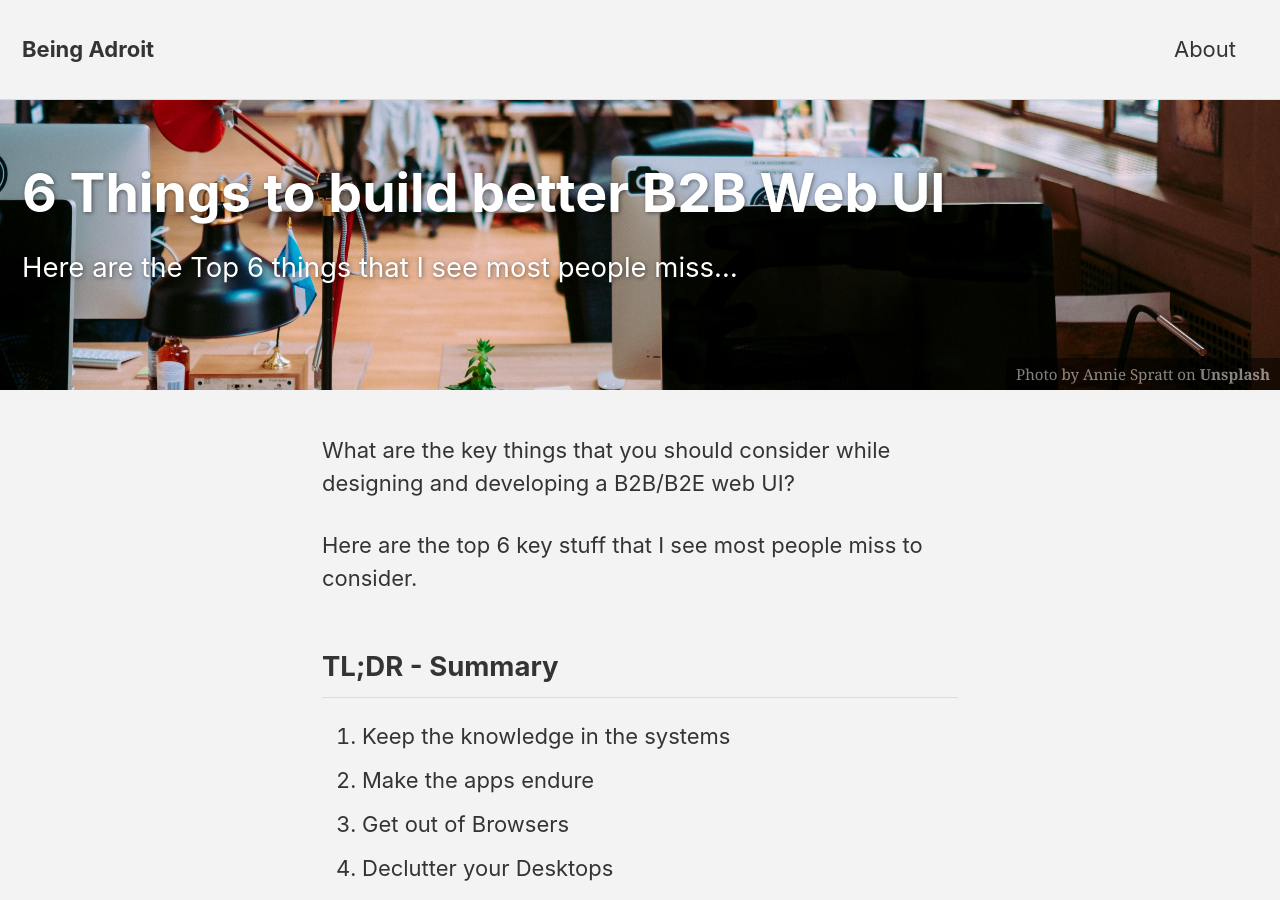
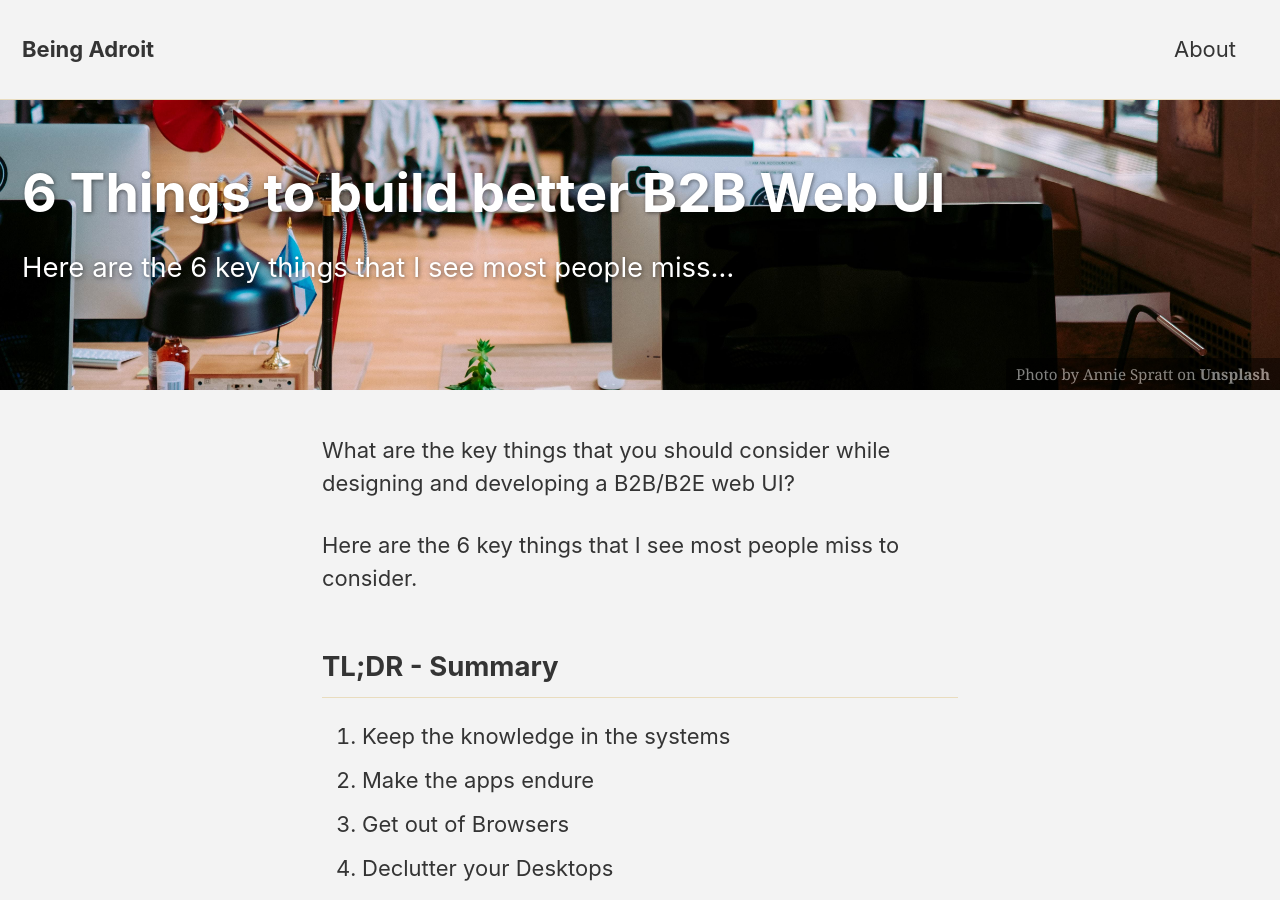
Before and after one commit to arun-ar/arun-ar.github.io, a Jekyll site: the page built from _posts/2018-07-26-6-things-to-build-better-b2b-web-ui.markdown, in a window 1280 px wide and 900 px high. Built offline with Jekyll 4.4.1, drawn with Linux system fonts in a browser that asks for light colours; nearby versions of some CDN libraries.

```diff
--- a/_posts/2018-07-26-6-things-to-build-better-b2b-web-ui.markdown
+++ b/_posts/2018-07-26-6-things-to-build-better-b2b-web-ui.markdown
@@ -1,7 +1,7 @@
 ---
 layout: single
 title:  "6 Things to build better B2B Web UI"
-excerpt: "Here are the Top 6 things that I see most people miss..."
+excerpt: "Here are the 6 key things that I see most people miss..."
 header:
   overlay_image: /assets/images/annie-spratt-294450-unsplash.jpg
   caption: "Photo by [Annie Spratt](https://unsplash.com/@anniespratt) on [**Unsplash**](https://unsplash.com)"
@@ -14,7 +14,7 @@ author_profile: false
 
 What are the key things that you should consider while designing and developing a B2B/B2E web UI?
 
-Here are the top 6 key stuff that I see most people miss to consider.
+Here are the 6 key things that I see most people miss to consider.
 
 ## TL;DR - Summary
 
```
